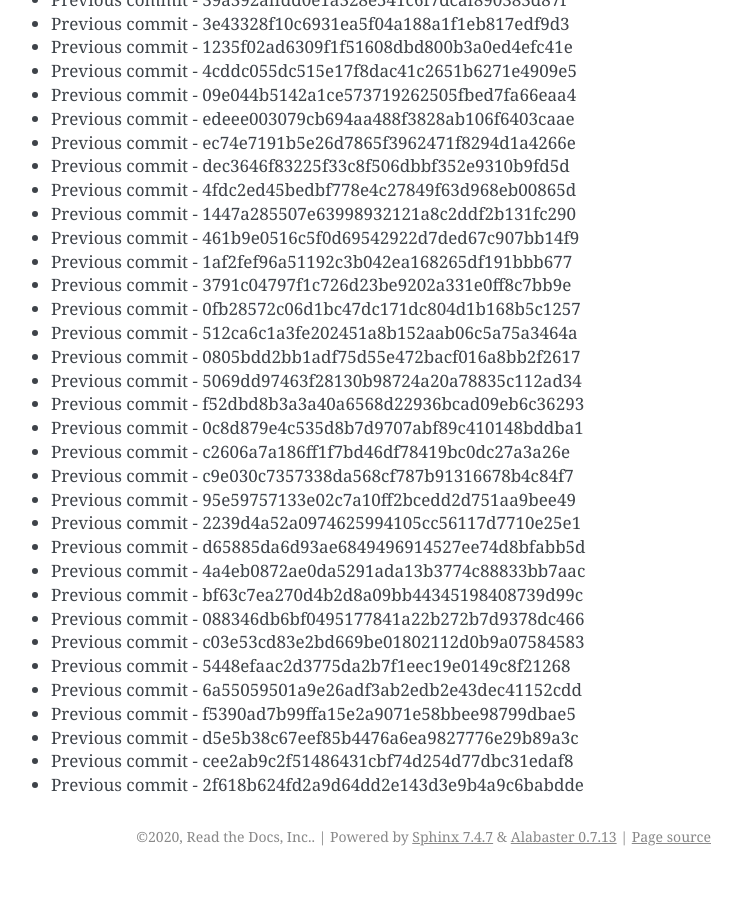
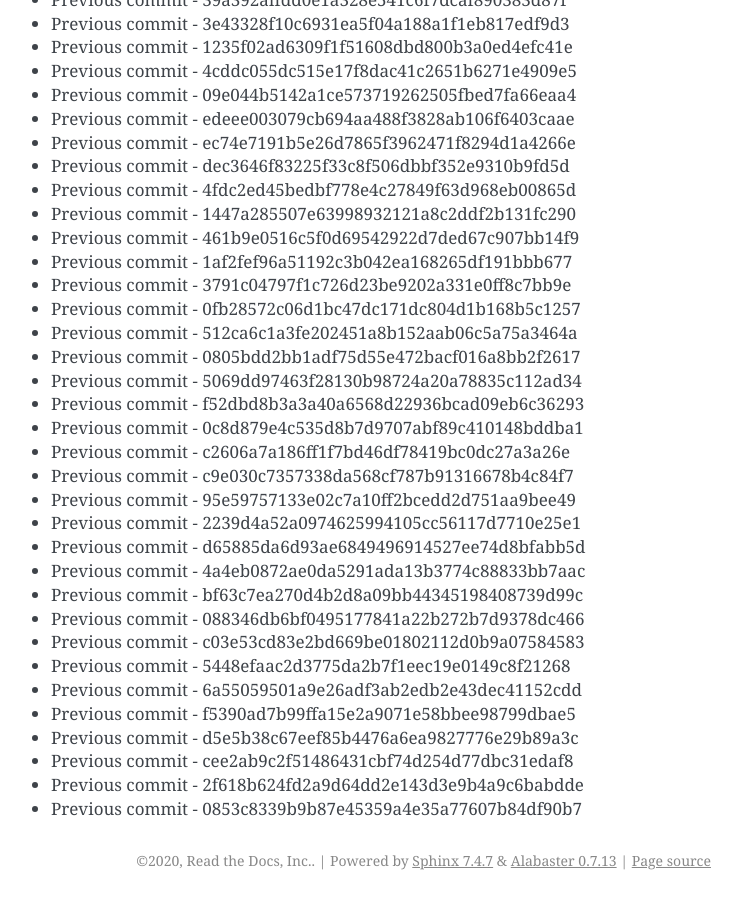
Before and after one commit to readthedocs/rtd-git-stresstest, a Sphinx documentation site: the page built from docs/updates.rst, in a window 1280 px wide and 900 px high, scrolled down 24167 px. Shown: the whole window, without its empty margins (399-1141 px from the left). Built offline with Sphinx 7.4.7, drawn with Linux system fonts in a browser that asks for light colours; before the commit the page ends 25043 px from its top, so only the background shows below that.

Commit message:
Generating commit from previous: 0853c8339b9b87e45359a4e35a77607b84df90b7

```diff
--- a/docs/updates.rst
+++ b/docs/updates.rst
@@ -1047,3 +1047,4 @@ It can be tested for any performance characteristics.
 * Previous commit - d5e5b38c67eef85b4476a6ea9827776e29b89a3c
 * Previous commit - cee2ab9c2f51486431cbf74d254d77dbc31edaf8
 * Previous commit - 2f618b624fd2a9d64dd2e143d3e9b4a9c6babdde
+* Previous commit - 0853c8339b9b87e45359a4e35a77607b84df90b7
```
